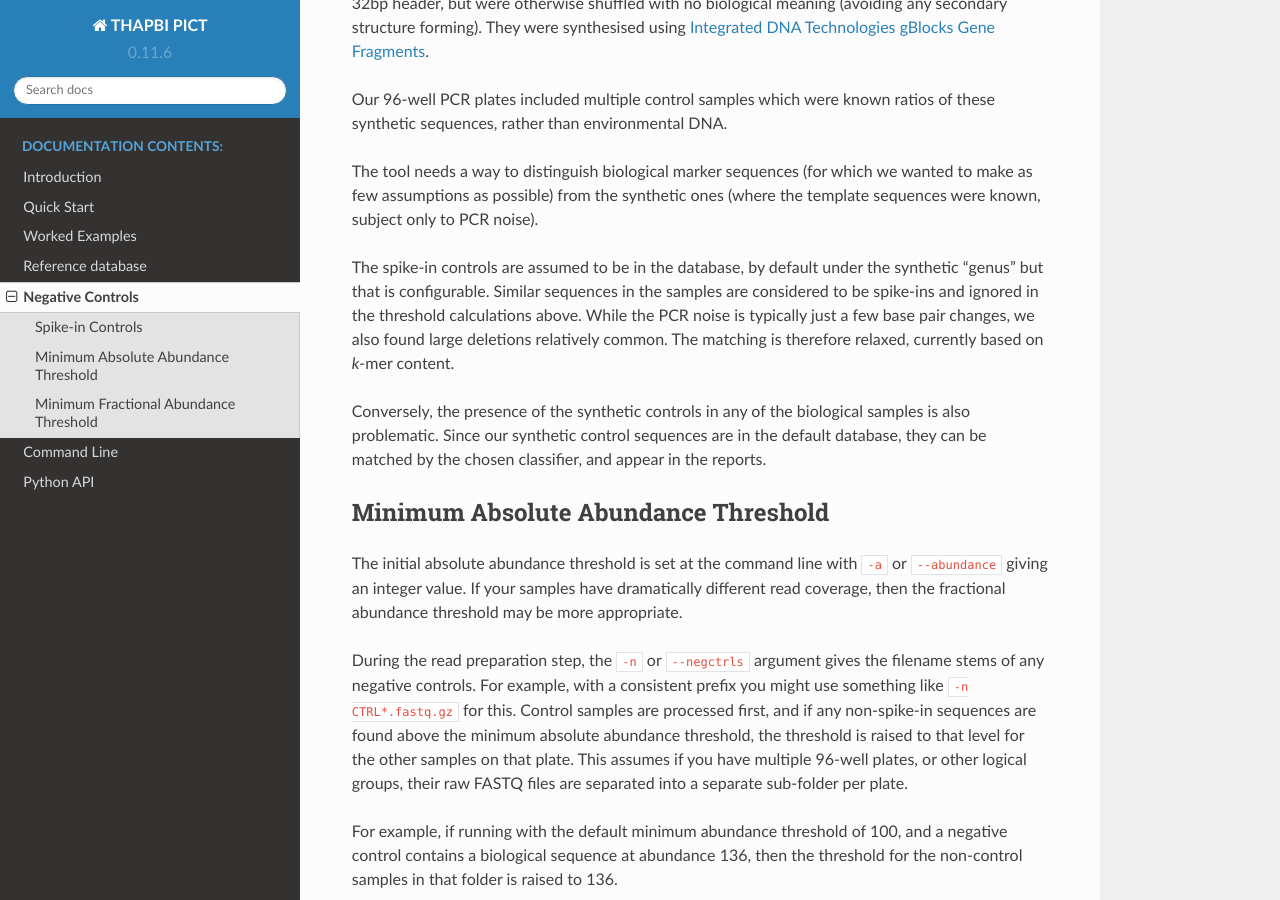
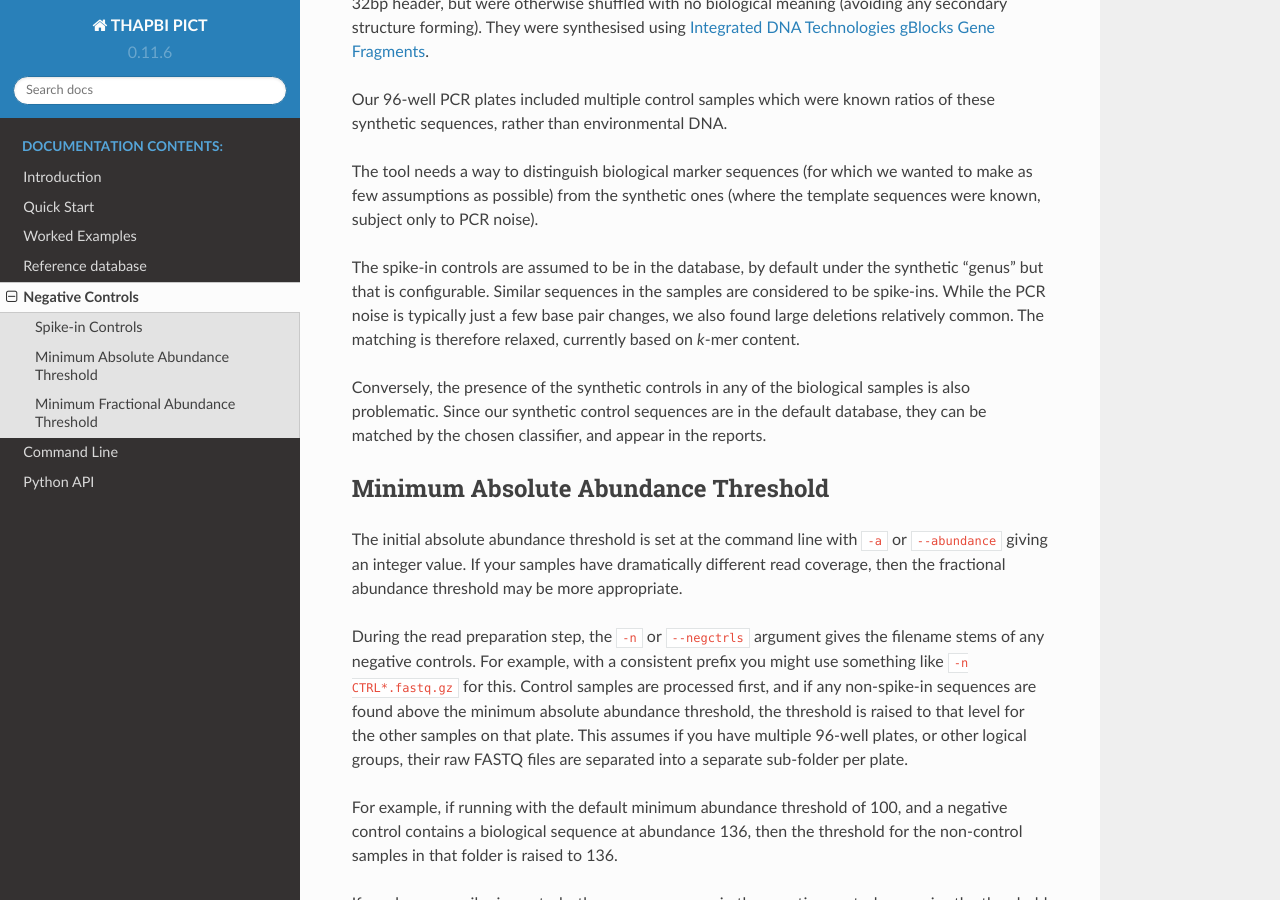
Before and after one commit to peterjc/thapbi-pict, a Sphinx documentation site: the page built from docs/negatives.rst, in a window 1280 px wide and 900 px high, scrolled down 535 px. Built offline with Sphinx 7.4.7 and the Read the Docs theme 2.0.0, drawn with Linux system fonts in a browser that asks for light colours; pages that are not in the unit, such as notebooks, are missing from menus.

Commit message:
Remove reference to text no longer "above"

```diff
--- a/docs/negatives.rst
+++ b/docs/negatives.rst
@@ -32,10 +32,9 @@ we wanted to make as few assumptions as possible) from the synthetic ones
 
 The spike-in controls are assumed to be in the database, by default under
 the synthetic "genus" but that is configurable. Similar sequences in the
-samples are considered to be spike-ins and ignored in the threshold
-calculations above. While the PCR noise is typically just a few base pair
-changes, we also found large deletions relatively common. The matching is
-therefore relaxed, currently based on *k*-mer content.
+samples are considered to be spike-ins. While the PCR noise is typically just
+a few base pair changes, we also found large deletions relatively common. The
+matching is therefore relaxed, currently based on *k*-mer content.
 
 Conversely, the presence of the synthetic controls in any of the biological
 samples is also problematic. Since our synthetic control sequences are in
```
